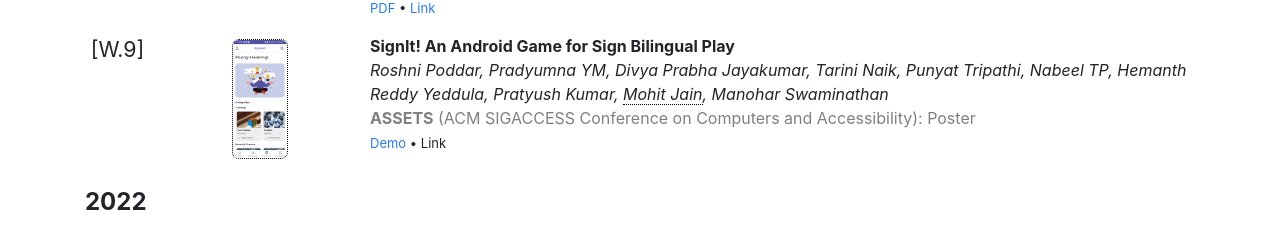
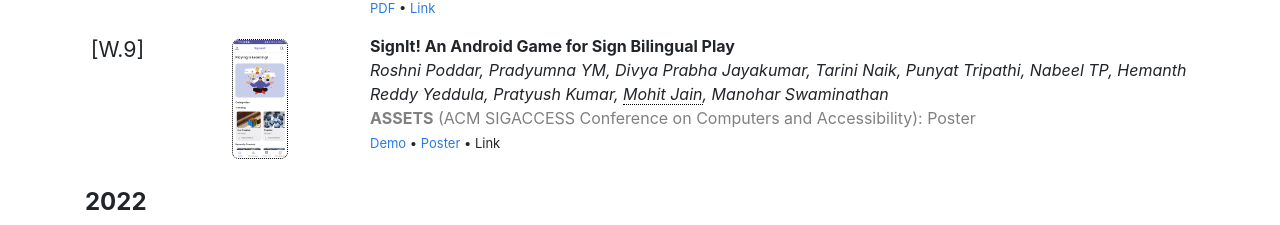
Before and after one commit to mohitjaindr/mohitjaindr.github.io, a plain HTML site: page publications.html in a window 1280 px wide. Shown: the part 1559-1784 px from the top of the page. Drawn offline with Linux system fonts and the light colour scheme; a web font is replaced by a local one.

Commit message:
Added poster for ASSETS23 paper

```diff
--- a/publications.html
+++ b/publications.html
@@ -275,7 +275,7 @@
             <span class='title'>SignIt! An Android Game for Sign Bilingual Play</span><br />
             <span class='author'>Roshni Poddar, Pradyumna YM, Divya Prabha Jayakumar, Tarini Naik, Punyat Tripathi, Nabeel TP, Hemanth Reddy Yeddula, Pratyush Kumar, <span class='mjname'>Mohit Jain</span>, Manohar Swaminathan</span><br />
             <span class='conf'><b>ASSETS</b> (ACM SIGACCESS Conference on Computers and Accessibility): Poster</span><br />
-            <span class='pdf'><a href="pdfs/w9-assets-2023.pdf" target="blank">Demo</a> • Link</span><br />
+            <span class='pdf'><a href="pdfs/w9-assets-2023.pdf" target="blank">Demo</a> • <a href="pdfs/w9-assets-2023-poster.jpg" target="blank">Poster</a> • Link</span><br />
           </p>
         </div>
       </div>
```
Also changed, not shown: 1 other file.
